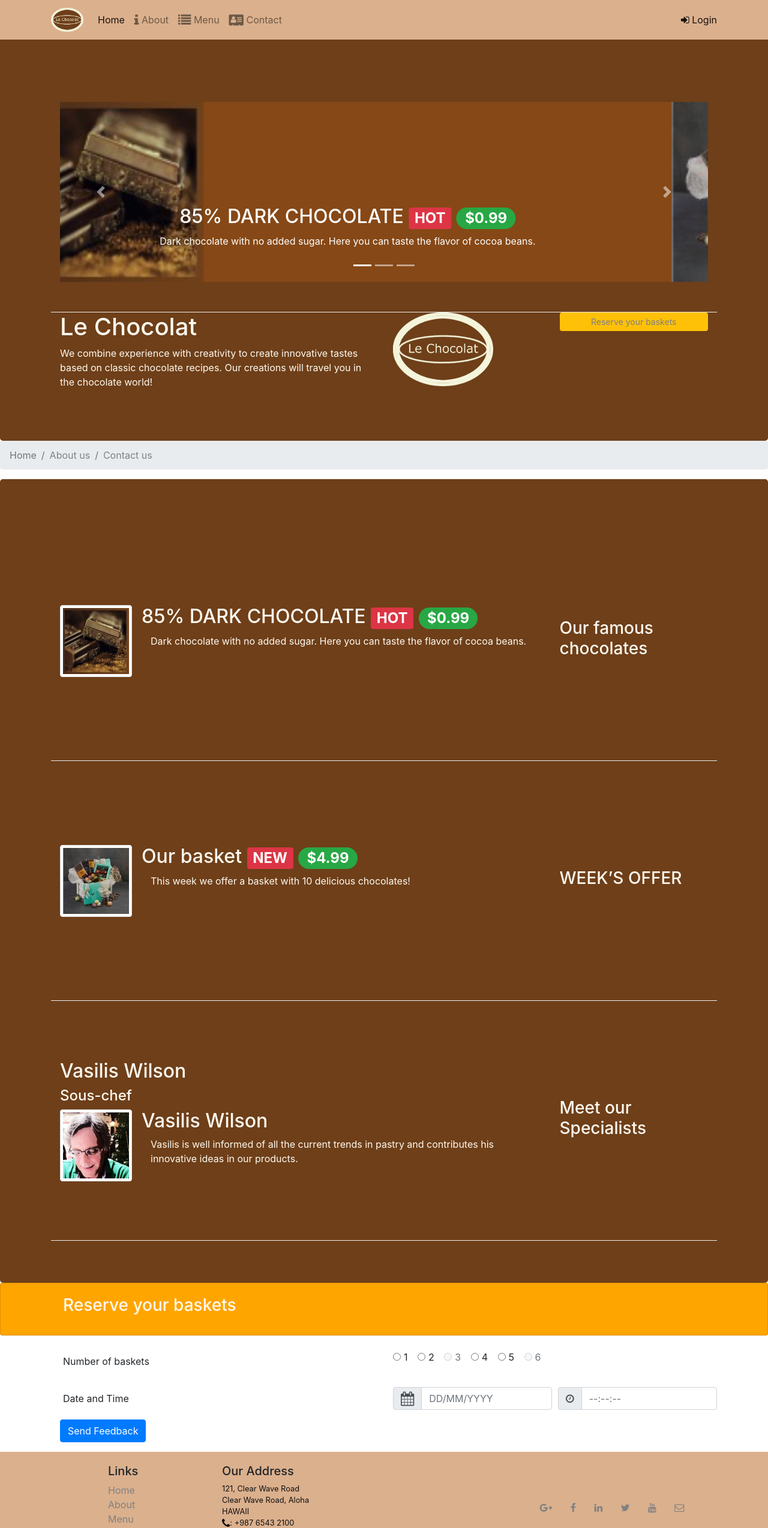
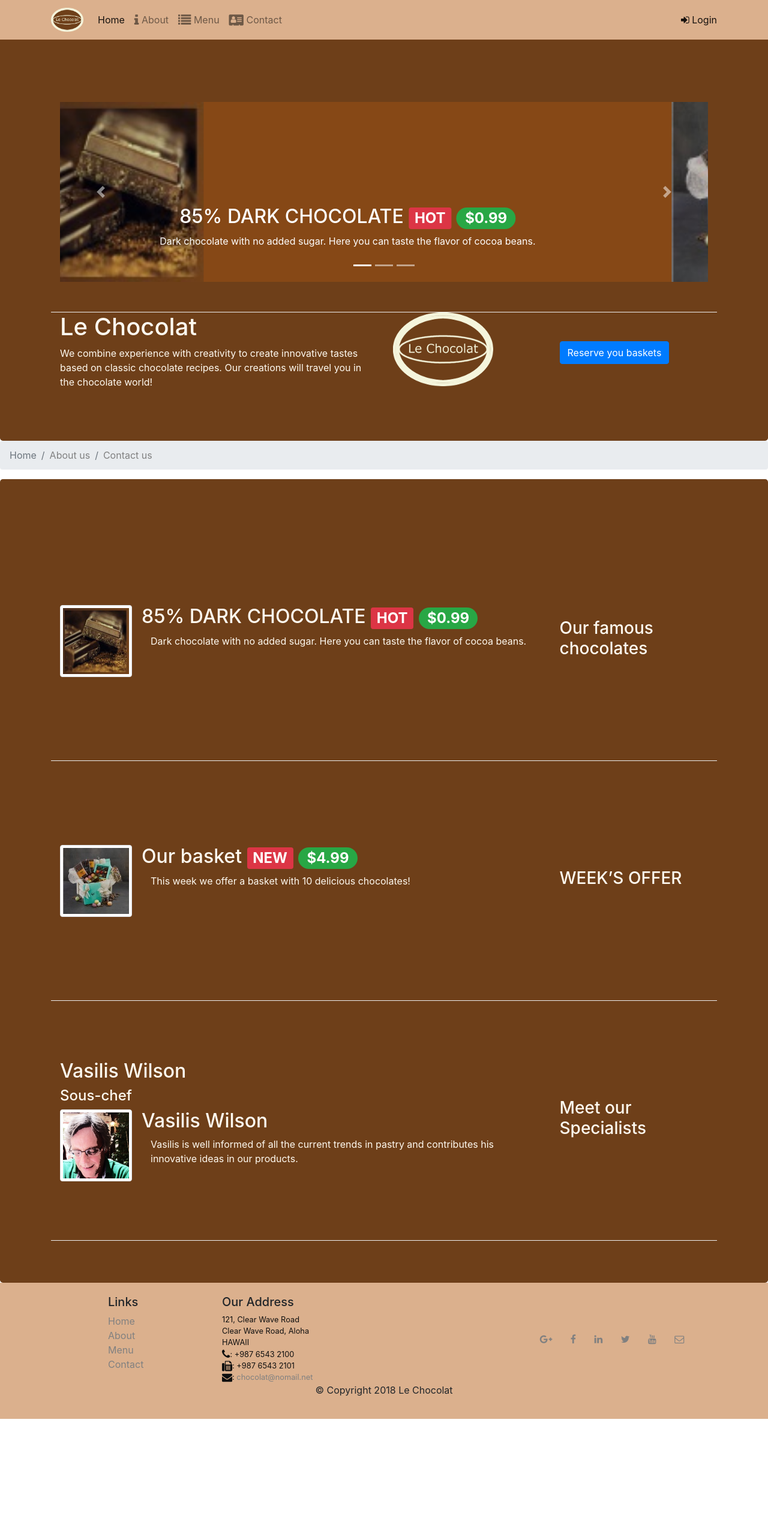
Before and after one commit to GeorgiaDemiri/LeChocolatFinal, a website: page index.html in a window 1280 px wide. Shown: the top 2548 px of the page at 60% size. After the commit the page ends 2366 px from the top, so only its background shows below. Drawn offline with nearby package versions, Linux system fonts and the light colour scheme.

Commit message:
Assignment 10

```diff
--- a/index.html
+++ b/index.html
@@ -133,8 +133,7 @@
                         </div>
                     </div>
                     <ol class="carousel-indicators">
-                            <li data-target="#mycarousel" data-slide-to="0" class
-                              ="active"></li>
+                        <li data-target="#mycarousel" data-slide-to="0" class="active"></li>
                         <li data-target="#mycarousel" data-slide-to="1"></li>
                         <li data-target="#mycarousel" data-slide-to="2"></li>
                     </ol>
@@ -157,14 +156,13 @@
                 <div class="col-3 .col-3">
                     <img src="images/logo.png" class="img-fluid"> </div>
 
+
                 <div class="col-3 .col-3">
-                    <a type="button" class="btn btn-warning btn-sm btn-block" data-toggle="tooltip" data-html="true"
-                        title="Or Call us at <strong> +987 6543 2100</strong>" data-placement="bottom" href="#form1">
-                        Reserve your baskets
-                    </a>
-
+                    <br><br>
+                    <button type="button" class="btn btn-primary" data-toggle="modal" data-target="#reservation">
+                        Reserve you baskets
+                    </button>
                 </div>
-
             </div>
     </header>
     <nav aria-label="breadcrumb">
@@ -231,51 +229,52 @@
             </div>
         </div>
     </div>
-    <card class="card">
-        <div class="container">
-            <div class=".col .col-sm-8">
-                <div class="card-body">
-                    <h3 class="card-title">Reserve your baskets</h3>
+    <div class="modal" id="reservation" tabindex="-1" role="dialog" aria-labelledby="reservebaskets" aria-hidden="true">
+        <div class="modal-dialog  modal-lg" role="document">
+
+            <div class="modal-content">
+                <div class="modal-header">
+                    <h5 class="modal-title" id="reservebaskets">Rserve your baskets</h5>
+                    <button type="button" class="close" data-dismiss="modal" aria-label="Close">
+                        <span aria-hidden="true">&times;</span>
+                    </button>
                 </div>
-            </div>
-        </div>
-    </card>
-    <br>
-
-    <form class="container" id="form1">
-
+                <div class="modal-body">
+                    <form id="form1">
                         <fieldset class="form-check">
                             <div class="form-row">
                                 <div class="col-6">
                                     <legend class="col-form-label">Number of baskets</legend>
                                 </div>
-                <div class="col-6">
                                 <div class="form-check form-check-inline">
-                        <input class="form-check-input" type="radio" name="inlineRadioOptions" id="inlineRadio1" value="option1">
+                                    <input class="form-check-input" type="radio" name="inlineRadioOptions" id="inlineRadio1"
+                                        value="option1" checked>
                                     <label class="form-check-label" for="inlineRadio1">1</label>
                                 </div>
                                 <div class="form-check form-check-inline">
-                        <input class="form-check-input" type="radio" name="inlineRadioOptions" id="inlineRadio2" value="option2">
+                                    <input class="form-check-input" type="radio" name="inlineRadioOptions" id="inlineRadio2"
+                                        value="option2">
                                     <label class="form-check-label" for="inlineRadio2">2</label>
                                 </div>
                                 <div class="form-check form-check-inline">
-                        <input class="form-check-input" type="radio" name="inlineRadioOptions" id="inlineRadio3" value="option3"
-                            disabled>
+                                    <input class="form-check-input" type="radio" name="inlineRadioOptions" id="inlineRadio3"
+                                        value="option3">
                                     <label class="form-check-label" for="inlineRadio3">3</label>
                                 </div>
                                 <div class="form-check form-check-inline">
-                        <input class="form-check-input" type="radio" name="inlineRadioOptions" id="inlineRadio4" value="option4">
+                                    <input class="form-check-input" type="radio" name="inlineRadioOptions" id="inlineRadio4"
+                                        value="option4">
                                     <label class="form-check-label" for="inlineRadio4">4</label>
                                 </div>
                                 <div class="form-check form-check-inline">
-                        <input class="form-check-input" type="radio" name="inlineRadioOptions" id="inlineRadio5" value="option5">
+                                    <input class="form-check-input" type="radio" name="inlineRadioOptions" id="inlineRadio5"
+                                        value="option5">
                                     <label class="form-check-label" for="inlineRadio5">5</label>
                                 </div>
                                 <div class="form-check form-check-inline">
-                        <input class="form-check-input" type="radio" name="inlineRadioOptions" id="inlineRadio6" value="option6"
-                            disabled>
+                                    <input class="form-check-input" type="radio" name="inlineRadioOptions" id="inlineRadio6"
+                                        value="option6">
                                     <label class="form-check-label" for="inlineRadio6">6</label>
-                    </div>
                                 </div>
                             </div>
                             <br>
@@ -287,7 +286,8 @@
                                 <div class="col-3">
                                     <div class="input-group mb-3">
                                         <div class="input-group-prepend">
-                            <span class="input-group-text" id="basic-addon1"><i class="fa fa-calendar" style="font-size:24px"></i></span></span>
+                                            <span class="input-group-text" id="basic-addon1"><i class="fa fa-calendar"
+                                                    style="font-size:24px"></i></span></span>
                                         </div>
                                         <input type="text" class="form-control" placeholder="DD/MM/YYYY" aria-label="Date"
                                             aria-describedby="basic-addon1">
@@ -303,19 +303,28 @@
                                     </div>
                                 </div>
                             </div>
-
-        </fieldset>
-        <div class="container form-group row">
-            <div class="col-12">
-                <button type="submit" class="btn btn-primary">Send Feedback</button>
+                            <div class="form-row">
+                                <div class="col-6">
+                                    <legend class="col-form-label">Home Delivery</legend>
+                                </div>
+                                <div class="col">
+                                    <div class=" btn-group" role="group" aria-label="Delivery">
+                                        <button type="button" class="btn-success " checked >Yes</button>
+                                        <button type="button" class="btn-danger ">No</button>
                                     </div>
                                 </div>
                             </div>
+                        </fieldset>
                     </form>
-    <script>
-        $(function () {
-            $('[data-toggle="tooltip"]').tooltip()
-        })
+                    <div class="modal-footer">
+                        <button type="button" class="btn btn-secondary" data-dismiss="modal">Cancel</button>
+                        <button type="button" class="btn btn-primary">Submit</button>
+                    </div>
+                </div>
+            </div>
+        </div>
+    </div>
+
     </script>
     <footer class="footer">
         <div class="container">
```
Lines whose indentation alone changed are shown as unchanged.
